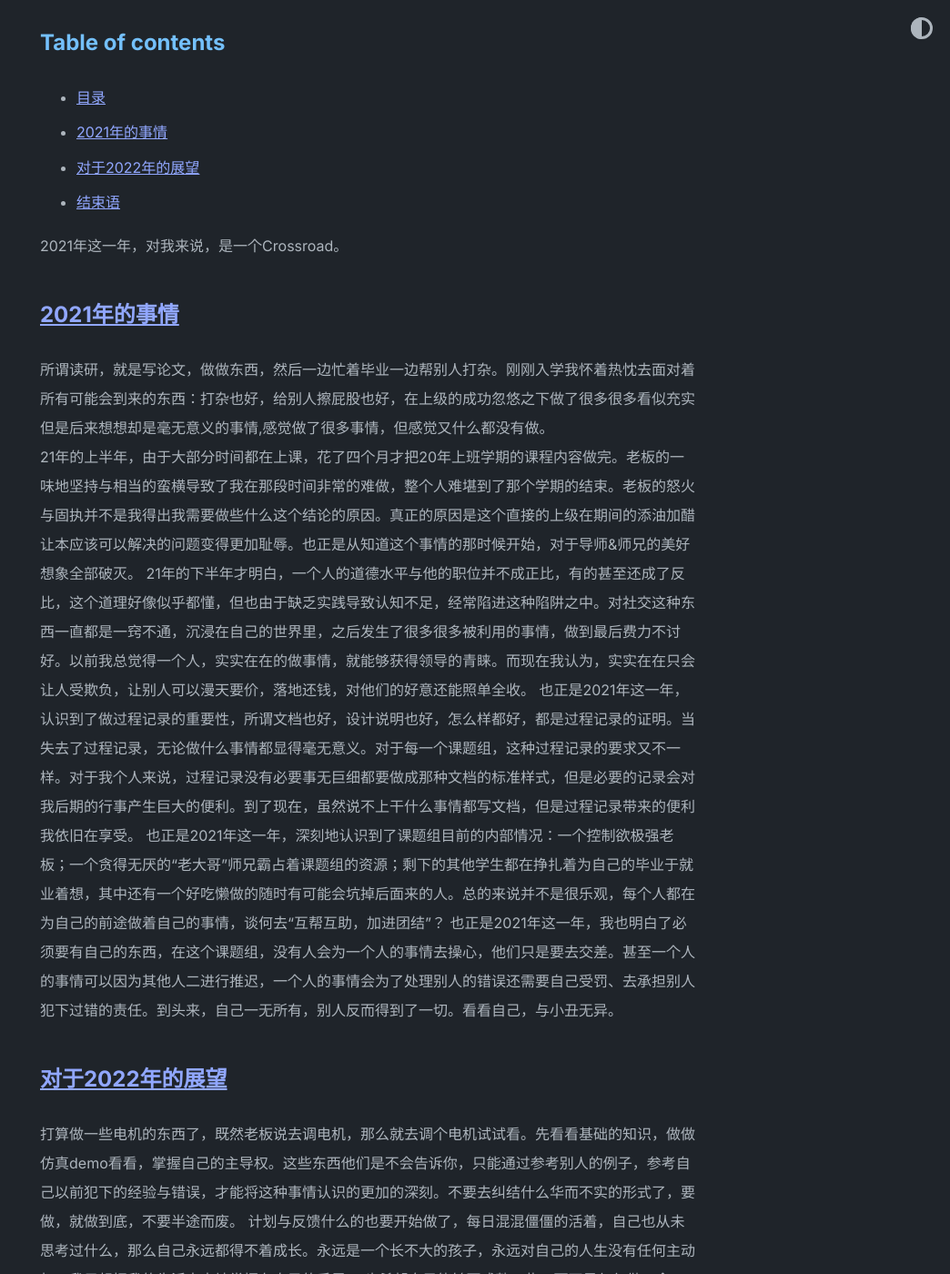
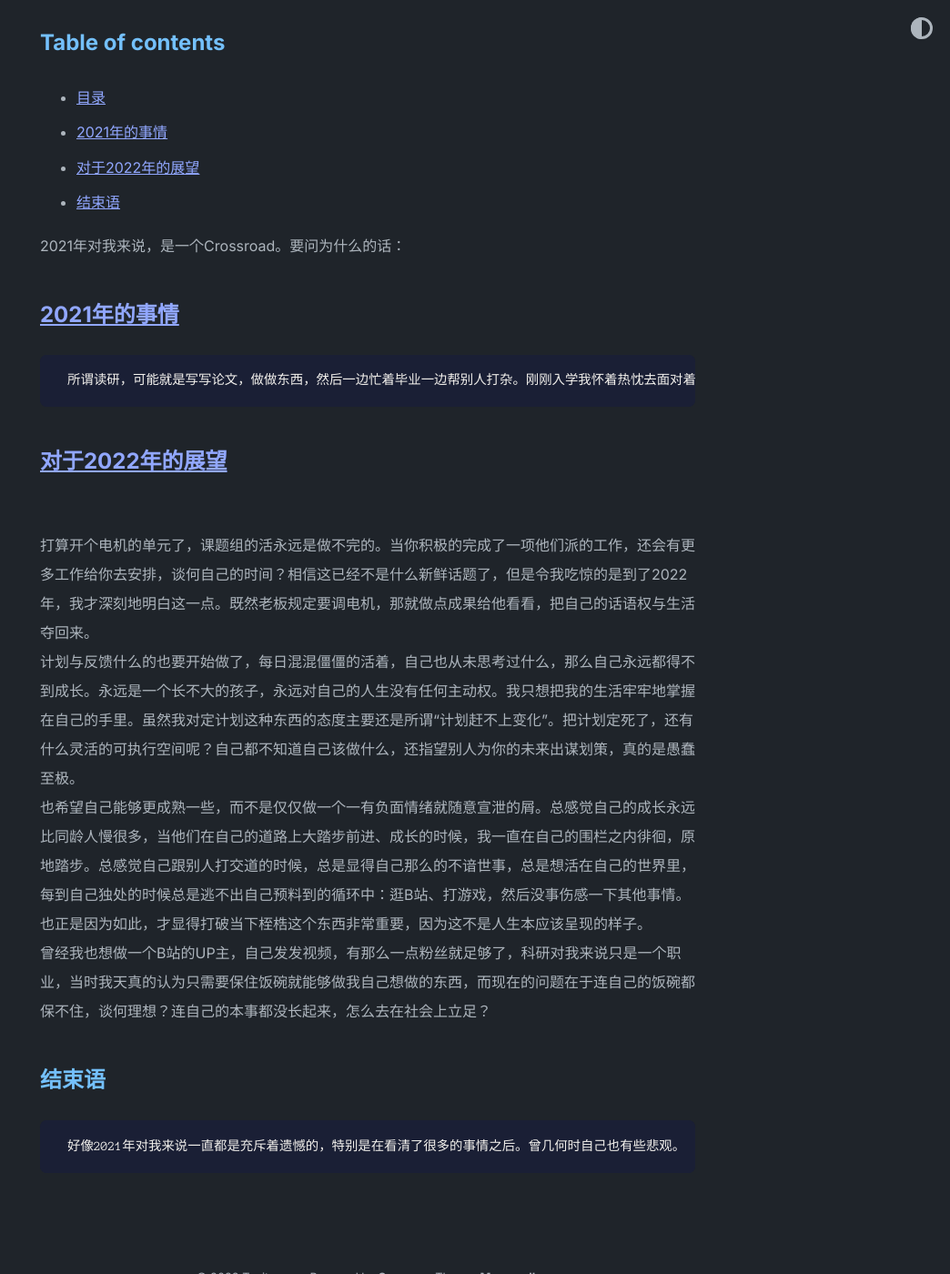
Before and after one commit to Withershins0001/Withershins.github.io, a Jekyll site: the page built from _posts/2022-01-02-The end of 2021.md, in a window 1280 px wide and 1400 px high, scrolled down 257 px. Shown: the whole window at 91% size, without its empty margins (236-1280 px from the left). Built offline with Jekyll 4.4.1, drawn with Linux system fonts in a browser that asks for light colours; some of the changed text lies outside the part shown.

Commit message:
Update 2022-01-02-The end of 2021.md

```diff
--- a/_posts/2022-01-02-The end of 2021.md
+++ b/_posts/2022-01-02-The end of 2021.md
@@ -2,7 +2,7 @@
 layout: post
 ---
 
-第一篇文章，用于总结一下2021这一年，以及对2022年的展望。
+个人博客的第一篇文章，用于总结一下2021这一年，以及对2022年的展望。
 
 ## Table of contents
 - [目录](#目录)
@@ -10,23 +10,24 @@ layout: post
 - [对于2022年的展望](#对于2022年的展望)
 - [结束语](#结束语)
 
-2021年这一年，对我来说，是一个Crossroad。
+2021年对我来说，是一个Crossroad。要问为什么的话：
 
 ## [2021年的事情](#2021年的事情)
 
-  所谓读研，就是写论文，做做东西，然后一边忙着毕业一边帮别人打杂。刚刚入学我怀着热忱去面对着所有可能会到来的东西：打杂也好，给别人擦屁股也好，在上级的成功忽悠之下做了很多很多看似充实但是后来想想却是毫无意义的事情,感觉做了很多事情，但感觉又什么都没有做。
-   <br/>21年的上半年，由于大部分时间都在上课，花了四个月才把20年上班学期的课程内容做完。老板的一味地坚持与相当的蛮横导致了我在那段时间非常的难做，整个人难堪到了那个学期的结束。老板的怒火与固执并不是我得出我需要做些什么这个结论的原因。真正的原因是这个直接的上级在期间的添油加醋让本应该可以解决的问题变得更加耻辱。也正是从知道这个事情的那时候开始，对于导师&师兄的美好想象全部破灭。
-  21年的下半年才明白，一个人的道德水平与他的职位并不成正比，有的甚至还成了反比，这个道理好像似乎都懂，但也由于缺乏实践导致认知不足，经常陷进这种陷阱之中。对社交这种东西一直都是一窍不通，沉浸在自己的世界里，之后发生了很多很多被利用的事情，做到最后费力不讨好。以前我总觉得一个人，实实在在的做事情，就能够获得领导的青睐。而现在我认为，实实在在只会让人受欺负，让别人可以漫天要价，落地还钱，对他们的好意还能照单全收。
-   也正是2021年这一年，认识到了做过程记录的重要性，所谓文档也好，设计说明也好，怎么样都好，都是过程记录的证明。当失去了过程记录，无论做什么事情都显得毫无意义。对于每一个课题组，这种过程记录的要求又不一样。对于我个人来说，过程记录没有必要事无巨细都要做成那种文档的标准样式，但是必要的记录会对我后期的行事产生巨大的便利。到了现在，虽然说不上干什么事情都写文档，但是过程记录带来的便利我依旧在享受。
-   也正是2021年这一年，深刻地认识到了课题组目前的内部情况：一个控制欲极强老板；一个贪得无厌的“老大哥”师兄霸占着课题组的资源；剩下的其他学生都在挣扎着为自己的毕业于就业着想，其中还有一个好吃懒做的随时有可能会坑掉后面来的人。总的来说并不是很乐观，每个人都在为自己的前途做着自己的事情，谈何去“互帮互助，加进团结”？
-   也正是2021年这一年，我也明白了必须要有自己的东西，在这个课题组，没有人会为一个人的事情去操心，他们只是要去交差。甚至一个人的事情可以因为其他人二进行推迟，一个人的事情会为了处理别人的错误还需要自己受罚、去承担别人犯下过错的责任。到头来，自己一无所有，别人反而得到了一切。看看自己，与小丑无异。
+      所谓读研，可能就是写写论文，做做东西，然后一边忙着毕业一边帮别人打杂。刚刚入学我怀着热忱去面对着所有可能会到来的东西：打杂也好，给别人擦屁股也好，在上级的成功忽悠之下做了很多很多看似充实但是后来想想却是毫无意义的事情,感觉做了很多事情，又感觉什么都没有做。
+   <br/>21年的上半年，对于导师&师兄的美好想象全部破灭，这才明白什么是所谓导师，什么是所谓师兄，以及他们做事与处事的风格。所谓的真诚与憨厚换不来任何的好感，只会为别人增加了欺负你的接口与理由。一个人的道德与他的职位并不一定成正比，有时甚至还成反比。一个人所站的道德制高点与所在的地位有相当大的关系，不是因为道德真的很有用，而是因为它只是一个excuse。
+  <br/>2021年，明白了过程记录的重要性。我以前也对文档这个东西嗤之以鼻，但在关键时刻，这个东西还是相当的有用。尽管到了现在我在私下所用的过程记录的东西依旧是OneNote。
+  <br/>也正是2021年这一年，深刻地认识到了课题组目前的内部情况：一个控制欲极强老板；一个贪得无厌的“老大哥”师兄霸占着课题组的资源；剩下的其他学生都在挣扎着为自己的毕业于就业着想，其中还有一个好吃懒做的随时有可能会坑掉后面来的人。总的来说并不是很乐观，每个人都在为自己的前途做着自己的事情，谈何去“互帮互助，加进团结”？这个课题组里，他们永远都是对的，他们永远都会说“为什么你不早去做？”显得他们什么错都没有。
+  <br/>也正是2021年这一年，我也明白了必须要有自己的东西，在这个课题组，没有人会真正为一个人的事情去操心，他们只是要去交差。有的时候，一个人的事情可以因为其他人而推迟，一个人的事情会为了处理别人的错误还需要自己受罚、去承担别人犯下过错的责任。到头来，自己一无所有，别人反而得到了一切。所谓的帮助到头来也只是为别人的错误买单，而他们绝对不会说，帮助是有前提的，天下没有免费的午餐。当自己有了实力，有了本事，才不会受人摆布，才会有自己的话语权。
 
 ## [对于2022年的展望](#对于2022年的展望)
 
-   打算做一些电机的东西了，既然老板说去调电机，那么就去调个电机试试看。先看看基础的知识，做做仿真demo看看，掌握自己的主导权。这些东西他们是不会告诉你，只能通过参考别人的例子，参考自己以前犯下的经验与错误，才能将这种事情认识的更加的深刻。不要去纠结什么华而不实的形式了，要做，就做到底，不要半途而废。
-   计划与反馈什么的也要开始做了，每日混混僵僵的活着，自己也从未思考过什么，那么自己永远都得不着成长。永远是一个长不大的孩子，永远对自己的人生没有任何主动权。我只想把我的生活牢牢地掌握在自己的手里。
-   也希望自己能够更成熟一些，而不是仅仅做一个一有情绪就随意宣泄的屑。总感觉自己的成长永远比那些同龄人慢很多，总是那么的不谙世事，总是想活在自己的世界里，每到自己独处的时候总是逃不出自己预料到的循环中：逛B站、打游戏，然后没事伤感一下其他事情。也正是因为如此，才显得打破当下桎梏这个东西非常重要，因为这不是人生本应该呈现的样子。
+   <br/>打算开个电机的单元了，课题组的活永远是做不完的。当你积极的完成了一项他们派的工作，还会有更多工作给你去安排，谈何自己的时间？相信这已经不是什么新鲜话题了，但是令我吃惊的是到了2022年，我才深刻地明白这一点。既然老板规定要调电机，那就做点成果给他看看，把自己的话语权与生活夺回来。
+   <br/>计划与反馈什么的也要开始做了，每日混混僵僵的活着，自己也从未思考过什么，那么自己永远都得不到成长。永远是一个长不大的孩子，永远对自己的人生没有任何主动权。我只想把我的生活牢牢地掌握在自己的手里。虽然我对定计划这种东西的态度主要还是所谓“计划赶不上变化”。把计划定死了，还有什么灵活的可执行空间呢？自己都不知道自己该做什么，还指望别人为你的未来出谋划策，真的是愚蠢至极。
+   <br/>也希望自己能够更成熟一些，而不是仅仅做一个一有负面情绪就随意宣泄的屑。总感觉自己的成长永远比同龄人慢很多，当他们在自己的道路上大踏步前进、成长的时候，我一直在自己的围栏之内徘徊，原地踏步。总感觉自己跟别人打交道的时候，总是显得自己那么的不谙世事，总是想活在自己的世界里，每到自己独处的时候总是逃不出自己预料到的循环中：逛B站、打游戏，然后没事伤感一下其他事情。也正是因为如此，才显得打破当下桎梏这个东西非常重要，因为这不是人生本应该呈现的样子。
+   <br/>曾经我也想做一个B站的UP主，自己发发视频，有那么一点粉丝就足够了，科研对我来说只是一个职业，当时我天真的认为只需要保住饭碗就能够做我自己想做的东西，而现在的问题在于连自己的饭碗都保不住，谈何理想？连自己的本事都没长起来，怎么去在社会上立足？
 
-## The end
+## 结束语
 
-Donec ex lectus, tempus non lacinia quis, pretium non ipsum. Praesent est nunc, rutrum vel tellus eu, tristique laoreet purus. In rutrum orci sit amet ex ornare, sit amet finibus lacus laoreet. Etiam ac facilisis purus, eget porttitor odio. Suspendisse tempus dolor nec risus sodales posuere. Proin dui dui, mollis a consectetur molestie, lobortis vitae tellus. Vivamus at purus sed urna sollicitudin mattis. Mauris lacinia libero in lobortis pulvinar. Nullam sit amet condimentum justo. Donec orci justo, pharetra ut dolor non, interdum finibus orci. Proin vitae ante a dui sodales commodo ac id elit. Nunc vel accumsan nunc, sit amet congue nunc. Aliquam in lacinia velit. Integer lobortis luctus eros, in fermentum metus aliquet a. Class aptent taciti sociosqu ad litora torquent per conubia nostra, per inceptos himenaeos.
+      好像2021年对我来说一直都是充斥着遗憾的，特别是在看清了很多的事情之后。曾几何时自己也有些悲观。
+ <br/>但悲观又有什么用呢？再悲观也不过是杞人忧天，自欺欺人而已了，希望这个博客更多的发一些自己学到的东西，学到的知识，总结的问题与发现，而不是像这样的自我检讨帖了，因为真的没意思。
```
